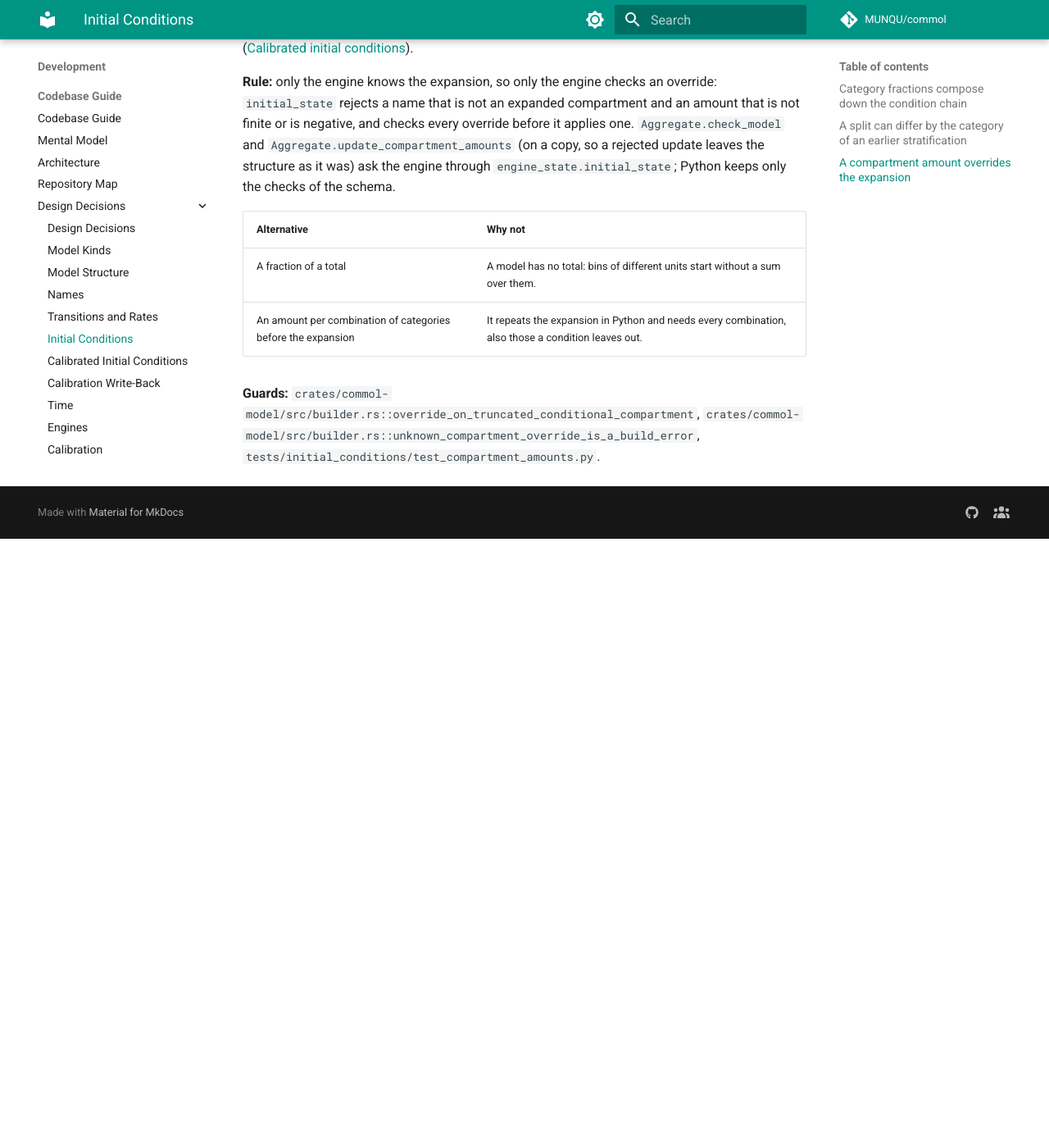
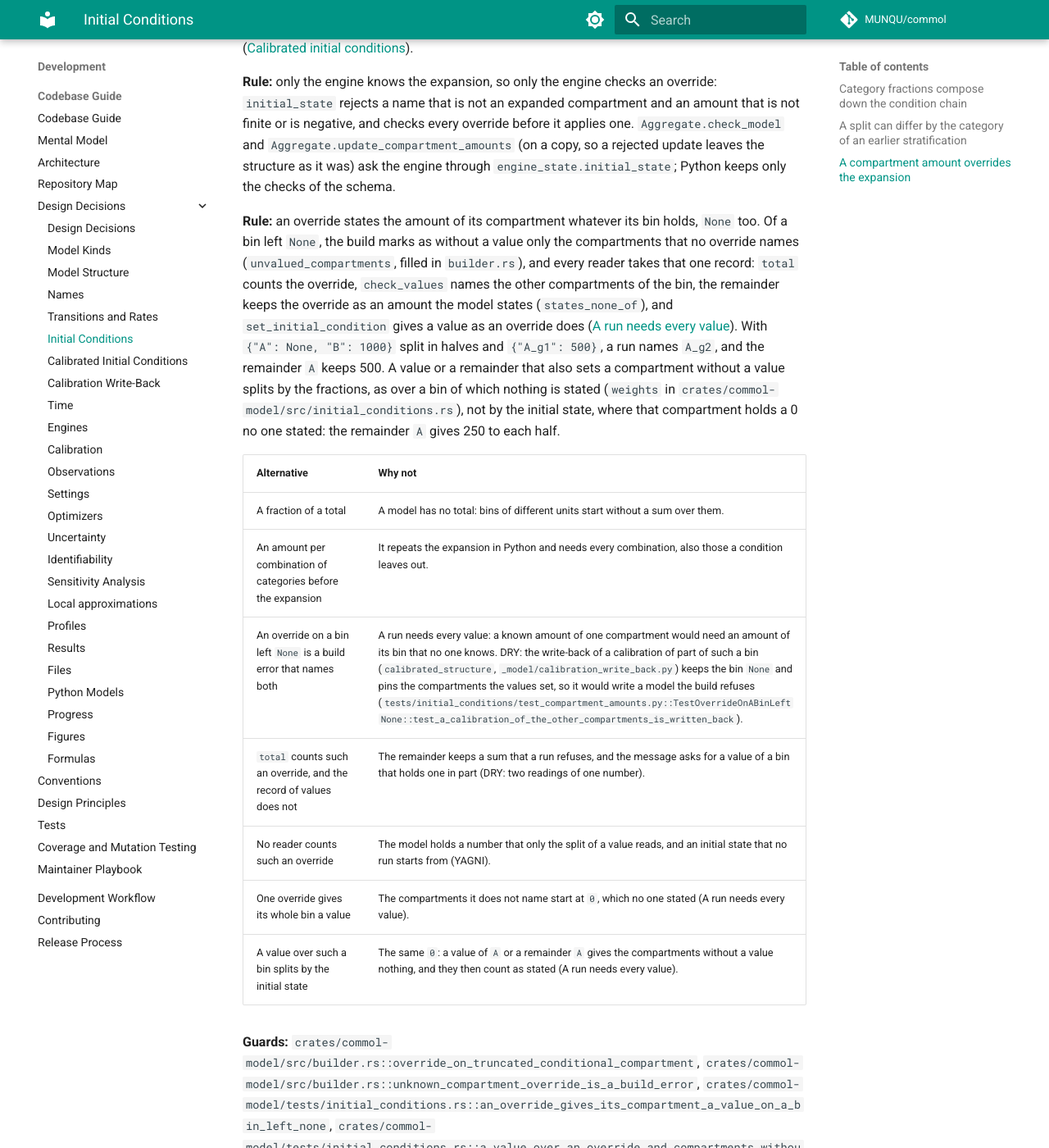
Before and after one commit to MUNQU/commol, an MkDocs documentation site: the page built from docs/codebase/decisions/initial-conditions.md, in a window 1280 px wide and 1400 px high, scrolled down 2326 px. Shown: the whole window at 82% size. Built offline with MkDocs 1.6.1 and Material for MkDocs 9.7.7, drawn with Linux system fonts in a browser that asks for light colours; comment, search, counter and statistics services are not loaded; the version menu is left out; before the commit the page ends 2983 px from its top, so only the background shows below that; some of the changed text lies outside the part shown.

Commit message:
fix(model): a compartment override on a bin without a value is one thing everywhere (#491)
An override on a bin left None is an amount the model states: the build
marks as without a value only the compartments no override names, and
total, check_values and the remainder read that one record. A value or a
remainder that also sets a compartment without a value splits by the
fractions, not by an initial state where it holds a 0 no one stated.

Closes #482

Co-authored-by: David Martínez <david@damarro3.imm.upv.es>
Co-authored-by: Claude Opus 5.5 <noreply@anthropic.com>

```diff
--- a/docs/codebase/decisions/initial-conditions.md
+++ b/docs/codebase/decisions/initial-conditions.md
@@ -96,12 +96,35 @@ before it applies one. `Aggregate.check_model` and
 leaves the structure as it was) ask the engine through
 `engine_state.initial_state`; Python keeps only the checks of the schema.
 
+**Rule:** an override states the amount of its compartment whatever its bin
+holds, `None` too. Of a bin left `None`, the build marks as without a value
+only the compartments that no override names (`unvalued_compartments`, filled
+in `builder.rs`), and every reader takes that one record: `total` counts the
+override, `check_values` names the other compartments of the bin, the
+remainder keeps the override as an amount the model states (`states_none_of`),
+and `set_initial_condition` gives a value as an override does
+([A run needs every value](model-structure.md#a-run-needs-every-value)). With
+`{"A": None, "B": 1000}` split in halves and `{"A_g1": 500}`, a run names
+`A_g2`, and the remainder `A` keeps 500. A value or a remainder that also
+sets a compartment without a value splits by the fractions, as over a bin of
+which nothing is stated (`weights` in
+`crates/commol-model/src/initial_conditions.rs`), not by the initial state,
+where that compartment holds a 0 no one stated: the remainder `A` gives 250
+to each half.
+
 | Alternative | Why not |
 |---|---|
 | A fraction of a total | A model has no total: bins of different units start without a sum over them. |
 | An amount per combination of categories before the expansion | It repeats the expansion in Python and needs every combination, also those a condition leaves out. |
+| An override on a bin left `None` is a build error that names both | A run needs every value: a known amount of one compartment would need an amount of its bin that no one knows. DRY: the write-back of a calibration of part of such a bin (`calibrated_structure`, `_model/calibration_write_back.py`) keeps the bin `None` and pins the compartments the values set, so it would write a model the build refuses (`tests/initial_conditions/test_compartment_amounts.py::TestOverrideOnABinLeftNone::test_a_calibration_of_the_other_compartments_is_written_back`). |
+| `total` counts such an override, and the record of values does not | The remainder keeps a sum that a run refuses, and the message asks for a value of a bin that holds one in part (DRY: two readings of one number). |
+| No reader counts such an override | The model holds a number that only the split of a value reads, and an initial state that no run starts from (YAGNI). |
+| One override gives its whole bin a value | The compartments it does not name start at `0`, which no one stated (A run needs every value). |
+| A value over such a bin splits by the initial state | The same `0`: a value of `A` or a remainder `A` gives the compartments without a value nothing, and they then count as stated (A run needs every value). |
 
 **Guards:**
 `crates/commol-model/src/builder.rs::override_on_truncated_conditional_compartment`,
 `crates/commol-model/src/builder.rs::unknown_compartment_override_is_a_build_error`,
+`crates/commol-model/tests/initial_conditions.rs::an_override_gives_its_compartment_a_value_on_a_bin_left_none`,
+`crates/commol-model/tests/initial_conditions.rs::a_value_over_an_override_and_compartments_without_one_splits_by_the_fractions`,
 `tests/initial_conditions/test_compartment_amounts.py`.
```
Also changed, not shown: docs/about/changelog.md (+8 -1 lines), docs/codebase/decisions/calibrated-initial-conditions.md (+7 -4 lines), docs/codebase/decisions/model-structure.md (+11 -11 lines), docs/guide/building-models.md (+1 -1 lines), docs/guide/calibration-initial-conditions.md (+2 -2 lines), 9 other files.
